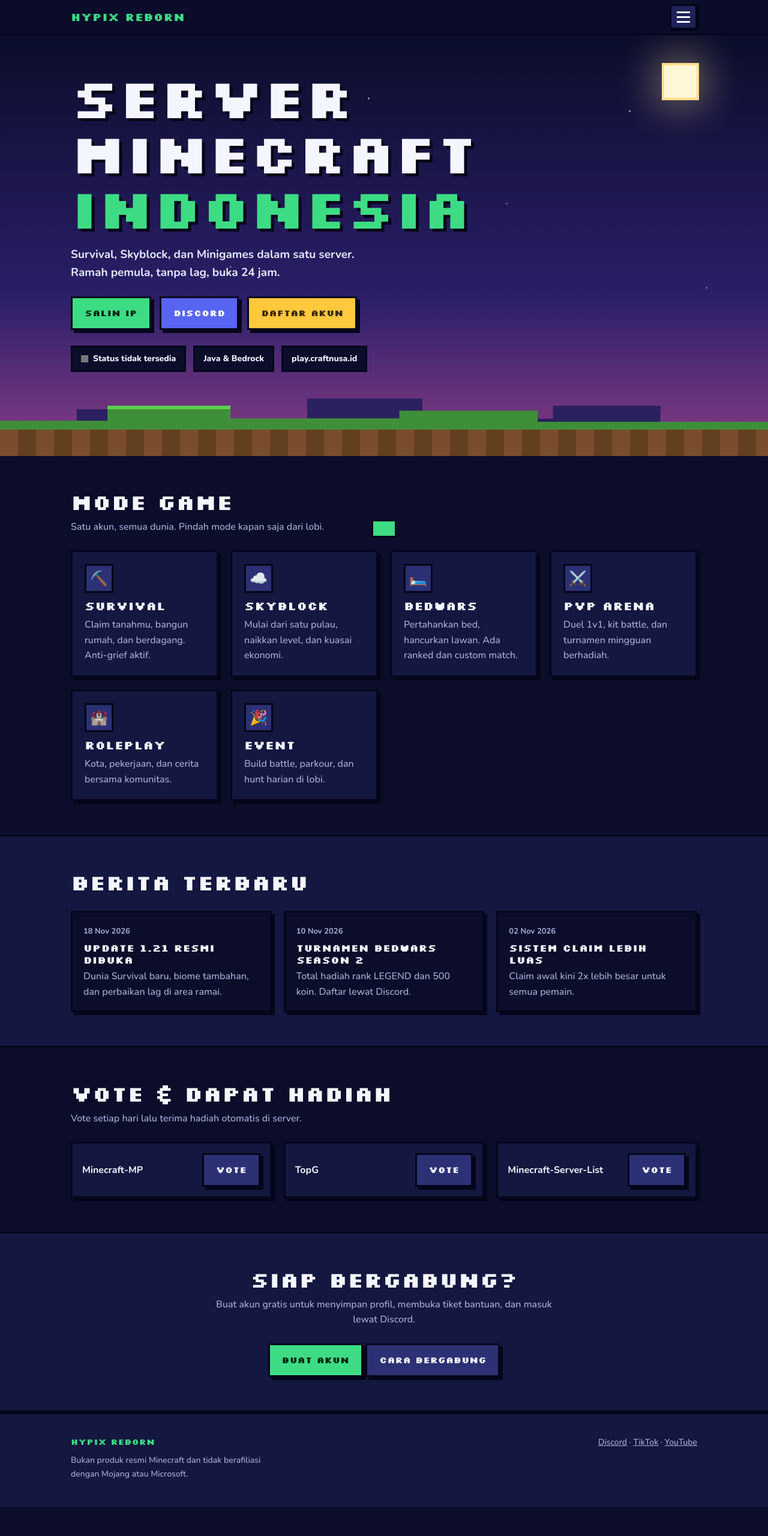
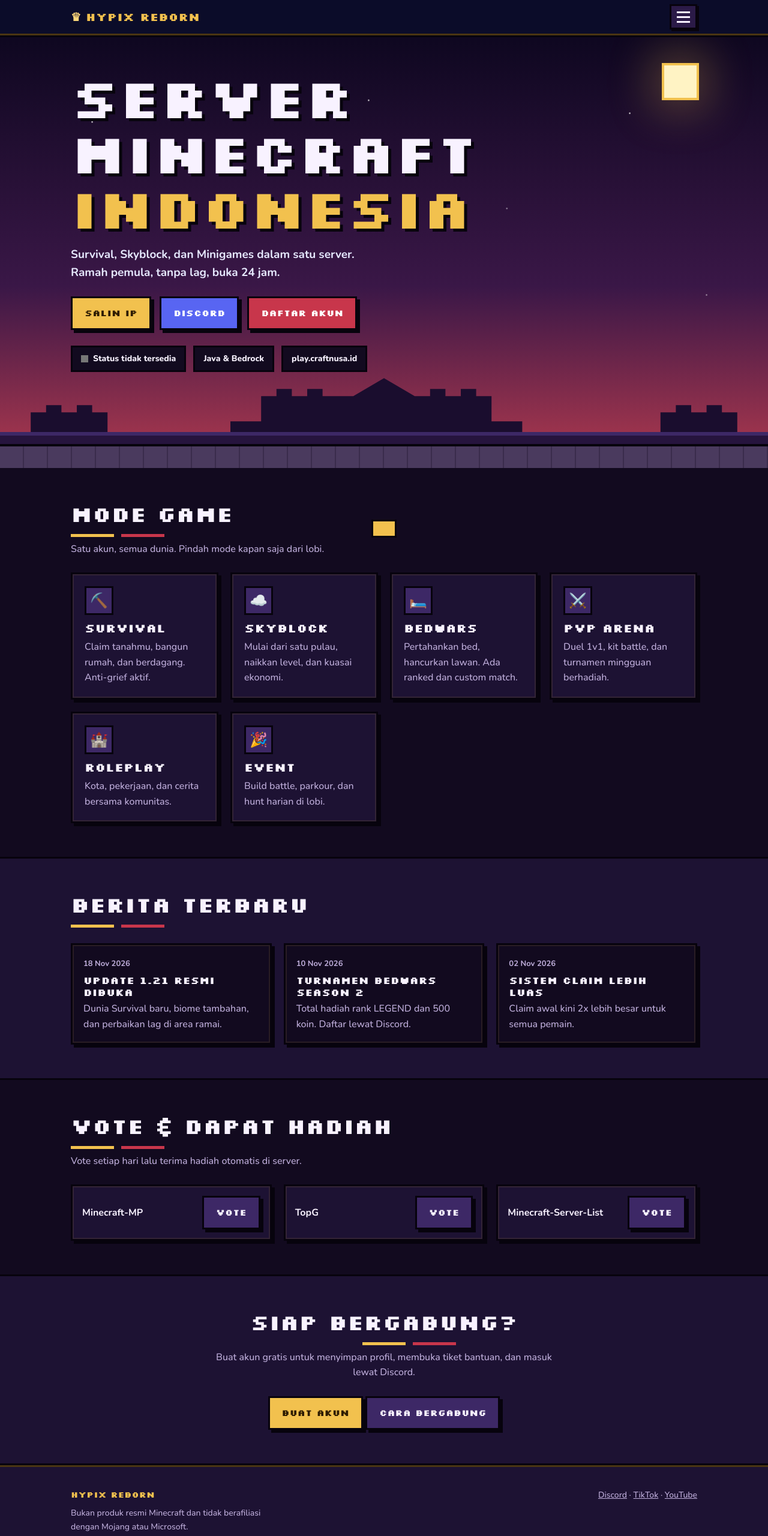
Before and after one commit to chisatoboba/Hypix, a plain HTML site: page index.html in a window 1280 px wide. Shown: the whole page at 60% size. Before the commit the page ends 2512 px from the top, so only its background shows below. Drawn offline with nearby package versions, Linux system fonts and the light colour scheme; no server answers.

Commit message:
Add files via upload

```diff
--- a/style.css
+++ b/style.css
@@ -1,5 +1,5 @@
 [hidden]{display:none!important}
-:root{--n0:#0b0d2b;--n1:#14173f;--n2:#1f2357;--n3:#2c3175;--em:#3ddc84;--gold:#ffc83d;--pink:#ff5d8f;--sky:#5cc8ff;--tx:#f4f6ff;--mu:#aab0d9;--bd:#05061a;color-scheme:dark}
+:root{--n0:#120a1f;--n1:#1d1233;--n2:#2b1a47;--n3:#3d2866;--em:#f2c14e;--gold:#ffd77a;--pink:#c8364b;--sky:#8fb4ff;--tx:#f8f2ff;--mu:#bfaedb;--bd:#07030d;color-scheme:dark}
 *{box-sizing:border-box}html{scroll-behavior:smooth;scroll-padding-top:70px}
 body{margin:0;background:var(--n0);color:var(--tx);font:500 16px/1.6 Nunito,system-ui,sans-serif;padding-bottom:env(safe-area-inset-bottom,0)}
 h1,h2,h3,.px{font-family:Silkscreen,"Courier New",monospace;margin:0;line-height:1.15}
@@ -110,3 +110,25 @@ details.tk{padding:0}.tk+.tk{margin-top:0}.tk summary{padding:14px 16px}.tkb{pad
 .tkb .msg{white-space:pre-wrap;padding:0;margin:0 0 14px;color:var(--mu)}.tkb h4{font-size:14px;margin:0 0 8px}
 .pf{display:flex;flex-wrap:wrap;gap:10px;margin-bottom:14px;align-items:center}.pf small{color:var(--mu)}
 .proof{width:96px;height:96px;object-fit:cover;border:3px solid var(--bd);display:block}.upl{cursor:pointer}
+
+/* ===== Tema kerajaan ===== */
+.btn{color:#2e1c00}.btn.g{background:var(--pink);color:#fff}.btn.d{color:var(--tx)}
+.steps li:before{color:#2e1c00}.toast{color:#2e1c00}
+.on .dot{background:#3ddc84;box-shadow:0 0 10px #3ddc84}
+.brand::before{content:"\265B";margin-right:8px;color:var(--gold)}
+.top{border-bottom-color:#4a3512;box-shadow:0 3px 0 var(--bd)}
+.hero{background:radial-gradient(2px 2px at 12% 20%,#fff,transparent),radial-gradient(2px 2px at 30% 55%,#fff9,transparent),radial-gradient(2px 2px at 48% 15%,#fff,transparent),radial-gradient(2px 2px at 66% 40%,#fff9,transparent),radial-gradient(2px 2px at 82% 18%,#fff,transparent),radial-gradient(2px 2px at 92% 60%,#fff9,transparent),linear-gradient(#0e0720,#3a1747 58%,#b23a4e)}
+.moon{background:#fff3c4;border-color:#f2c14e;box-shadow:0 0 70px 18px #f2c14e44}
+.eyebrow{font-family:Silkscreen,monospace;color:var(--em);letter-spacing:.14em;font-size:13px;margin-bottom:14px;position:relative;z-index:2}
+.land{height:170px}
+.l1{height:150px;background:#1a0d2e;clip-path:polygon(0 100%,0 62%,4% 62%,4% 38%,6% 38%,6% 30%,8% 30%,8% 38%,10% 38%,10% 30%,12% 30%,12% 38%,14% 38%,14% 62%,30% 62%,30% 48%,34% 48%,34% 20%,36% 20%,36% 12%,38% 12%,38% 20%,40% 20%,40% 12%,42% 12%,42% 20%,46% 20%,50% 0,54% 20%,56% 20%,56% 12%,58% 12%,58% 20%,60% 20%,60% 12%,62% 12%,62% 20%,64% 20%,64% 48%,68% 48%,68% 62%,86% 62%,86% 38%,88% 38%,88% 30%,90% 30%,90% 38%,92% 38%,92% 30%,94% 30%,94% 38%,96% 38%,96% 62%,100% 62%,100% 100%)}
+.l2{height:60px;background:#26143d;border-top:6px solid #3d2866;clip-path:none}
+.l3{height:40px;background:repeating-linear-gradient(90deg,#4a3a5e 0 38px,#3a2c4c 38px 40px),#3a2c4c;border-top:4px solid #07030d}
+.page{border-bottom-color:#4a3512;box-shadow:0 3px 0 var(--bd)}
+.h h2::after{content:"";display:block;width:72px;height:5px;margin-top:12px;background:var(--em);box-shadow:84px 0 0 var(--pink)}
+.alt .h[style*="center"] h2::after,section[style*="center"] .h h2::after{margin-inline:auto}
+.box{box-shadow:5px 5px 0 var(--bd),inset 0 0 0 2px rgba(242,193,78,.1)}
+.rank.hot{box-shadow:5px 5px 0 var(--bd),0 0 30px rgba(242,193,78,.28)}
+.rank .tag{background:var(--pink);color:#fff}
+.alt{border-block-color:var(--bd)}
+footer{border-top-color:#4a3512}
```
Also changed, not shown: admin.html (+4 -4 lines), akun.html (+1 -1 lines), info.html (+1 -1 lines), login.html (+1 -1 lines), ranking.html (+1 -1 lines), store.html (+1 -1 lines).
